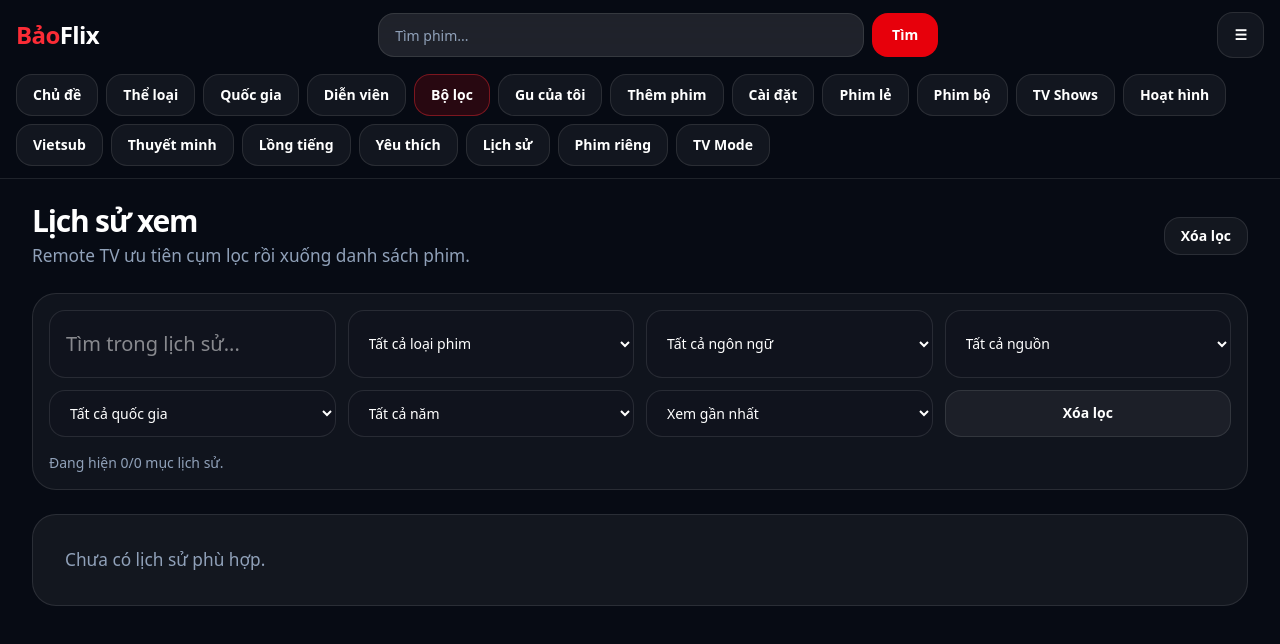
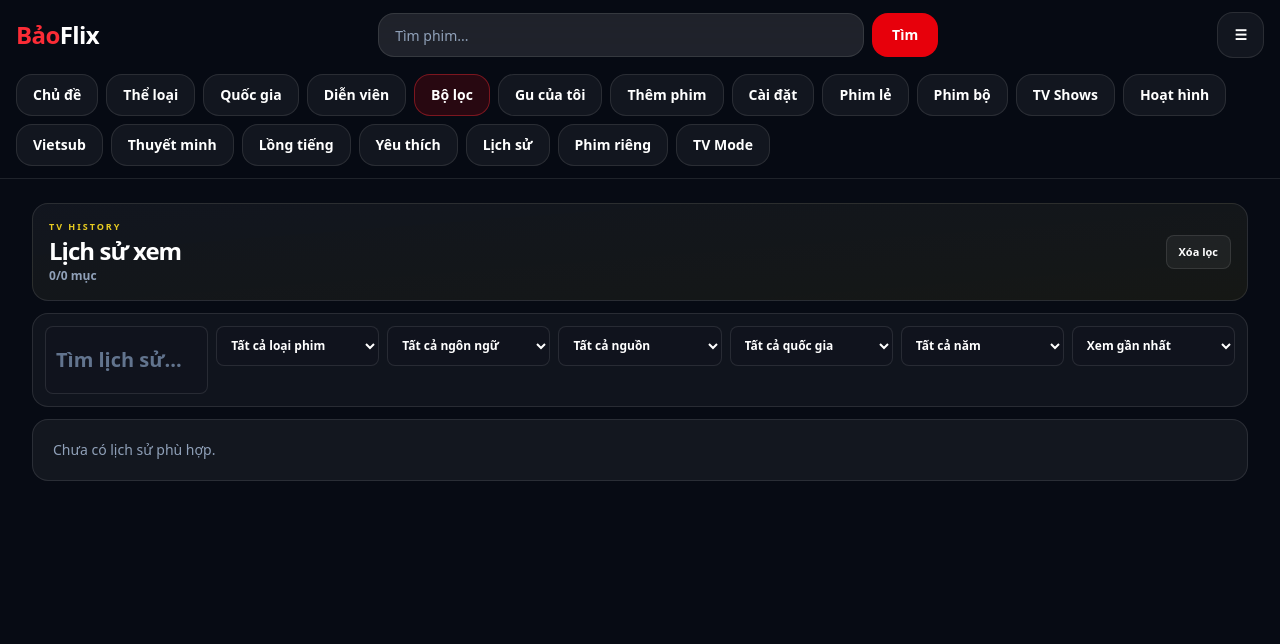
Before and after one commit to duybao011/baoflix, a Next.js app: page /lich-su in a window 1280 px wide. Shown: the top 644 px of the page. Built offline with nearby package versions, Linux system fonts and the light colour scheme.

Commit message:
Update Baoflix

```diff
--- a/app/lich-su/page.tsx
+++ b/app/lich-su/page.tsx
@@ -16,7 +16,7 @@ type HistoryItem = WatchHistoryItem & {
 };
 
 const TV_FOCUS_CLASS =
-  "focus-visible:scale-[1.035] focus-visible:outline-none focus-visible:ring-2 focus-visible:ring-yellow-300/80 focus-visible:ring-offset-2 focus-visible:ring-offset-black";
+  "focus-visible:scale-[1.02] focus-visible:outline-none focus-visible:ring-2 focus-visible:ring-yellow-300/90 focus-visible:ring-offset-2 focus-visible:ring-offset-black";
 
 const langOptions = [
   { label: "Tất cả ngôn ngữ", value: "tat-ca" },
@@ -104,7 +104,7 @@ function SelectBox({
       onChange={(event) => onChange(event.target.value)}
       data-tv-focus-key={focusKey}
       className={[
-        "rounded-2xl border border-white/10 bg-[#10131d] px-4 py-3 text-sm text-white outline-none",
+        "h-9 rounded-lg border border-white/10 bg-[#10131d] px-2.5 text-[12px] font-bold text-white outline-none min-[1280px]:h-10",
         TV_FOCUS_CLASS,
       ].join(" ")}
     >
@@ -214,6 +214,15 @@ export default function HistoryPage() {
     return result;
   }, [items, keyword, type, lang, server, country, year, sort]);
 
+  const activeFilterCount =
+    (keyword.trim() ? 1 : 0) +
+    (type !== "tat-ca" ? 1 : 0) +
+    (lang !== "tat-ca" ? 1 : 0) +
+    (server !== "tat-ca" ? 1 : 0) +
+    (country !== "tat-ca" ? 1 : 0) +
+    (year !== "tat-ca" ? 1 : 0) +
+    (sort !== "latest" ? 1 : 0);
+
   function clearHistory() {
     clearWatchHistory();
     setItems([]);
@@ -243,24 +252,31 @@ export default function HistoryPage() {
       data-tv-scope="history-page"
       data-tv-lock="true"
       data-tv-autofocus="true"
-      className="baoflix-tv-page"
+      className="baoflix-tv-page space-y-3"
     >
-      <div className="mb-6 flex items-center justify-between gap-4">
-        <div>
-          <h1 className="text-3xl font-black">Lịch sử xem</h1>
-          <p className="mt-1 text-slate-400">
-            Remote TV ưu tiên cụm lọc rồi xuống danh sách phim.
+      <header className="rounded-2xl border border-white/10 bg-gradient-to-br from-white/[0.045] to-yellow-300/[0.06] p-3 min-[1280px]:p-4">
+        <div className="flex flex-wrap items-center justify-between gap-3">
+          <div className="min-w-0">
+            <p className="text-[9px] font-black uppercase tracking-[0.22em] text-yellow-300/90">
+              TV History
+            </p>
+            <h1 className="mt-0.5 text-xl font-black leading-tight min-[1280px]:text-2xl">
+              Lịch sử xem
+            </h1>
+            <p className="mt-0.5 text-xs font-semibold text-slate-400">
+              {filteredItems.length}/{items.length} mục
+              {activeFilterCount ? ` • ${activeFilterCount} lọc đang bật` : ""}
             </p>
           </div>
 
-        <div data-tv-row className="flex gap-2">
+          <div data-tv-row data-tv-row-key="history:top-actions" className="flex gap-2">
             <button
               type="button"
               onClick={clearFilters}
               data-tv-default
               data-tv-focus-key="history:clear-filters-top"
               className={[
-              "rounded-2xl border border-white/10 bg-white/5 px-4 py-2 text-sm font-black hover:bg-white/10",
+                "rounded-lg border border-white/10 bg-white/5 px-3 py-2 text-[11px] font-black hover:bg-white/10",
                 TV_FOCUS_CLASS,
               ].join(" ")}
             >
@@ -273,7 +289,7 @@ export default function HistoryPage() {
                 onClick={clearHistory}
                 data-tv-focus-key="history:clear-history"
                 className={[
-                "rounded-2xl border border-white/10 bg-white/5 px-4 py-2 text-sm font-black hover:bg-red-600",
+                  "rounded-lg border border-white/10 bg-white/5 px-3 py-2 text-[11px] font-black hover:bg-red-600",
                   TV_FOCUS_CLASS,
                 ].join(" ")}
               >
@@ -282,23 +298,26 @@ export default function HistoryPage() {
             )}
           </div>
         </div>
+      </header>
 
       <section
         data-tv-section="history-filters"
-        className="mb-6 rounded-3xl border border-white/10 bg-white/[0.04] p-4"
+        data-tv-scroll-align="center"
+        className="rounded-2xl border border-white/10 bg-white/[0.04] p-2.5 min-[1280px]:p-3"
       >
         <div
           data-tv-row
+          data-tv-row-key="history:filters"
           data-tv-row-wrap="true"
-          className="grid gap-3 md:grid-cols-2 xl:grid-cols-4"
+          className="grid gap-2 md:grid-cols-3 xl:grid-cols-7"
         >
           <input
             value={keyword}
             onChange={(event) => setKeyword(event.target.value)}
             data-tv-focus-key="history:keyword"
-            placeholder="Tìm trong lịch sử..."
+            placeholder="Tìm lịch sử..."
             className={[
-              "rounded-2xl border border-white/10 bg-[#10131d] px-4 py-3 text-sm text-white outline-none",
+              "h-9 rounded-lg border border-white/10 bg-[#10131d] px-2.5 text-[12px] font-bold text-white outline-none placeholder:text-slate-500 min-[1280px]:h-10",
               TV_FOCUS_CLASS,
             ].join(" ")}
           />
@@ -351,39 +370,25 @@ export default function HistoryPage() {
             <option value="oldest">Xem cũ nhất</option>
             <option value="az">Tên A-Z</option>
           </SelectBox>
-
-          <button
-            type="button"
-            onClick={clearFilters}
-            data-tv-focus-key="history:clear-filters"
-            className={[
-              "rounded-2xl border border-white/10 bg-white/5 px-4 py-3 text-sm font-black hover:bg-white/10",
-              TV_FOCUS_CLASS,
-            ].join(" ")}
-          >
-            Xóa lọc
-          </button>
         </div>
-
-        <p className="mt-4 text-sm text-slate-400">
-          Đang hiện {filteredItems.length}/{items.length} mục lịch sử.
-        </p>
       </section>
 
       {filteredItems.length === 0 ? (
-        <div className="rounded-3xl border border-white/10 bg-white/5 p-8 text-slate-400">
+        <div className="rounded-2xl border border-white/10 bg-white/5 p-5 text-sm text-slate-400">
           Chưa có lịch sử phù hợp.
         </div>
       ) : (
         <div
           data-tv-section="history-results"
           data-tv-row
+          data-tv-row-key="history:results"
           data-tv-row-wrap="true"
-          className="grid grid-cols-2 gap-3 sm:grid-cols-3 lg:grid-cols-4 2xl:grid-cols-6"
+          data-tv-scroll-align="center"
+          className="grid grid-cols-2 gap-2 sm:grid-cols-3 md:grid-cols-5 lg:grid-cols-7 xl:grid-cols-8 2xl:grid-cols-9"
         >
-          {filteredItems.map((item) => (
+          {filteredItems.map((item, index) => (
             <CompactMovieCard
-              key={item.slug}
+              key={`${item.isCustom ? "custom" : "normal"}-${item.slug}`}
               href={getHistoryHref(item)}
               title={item.name}
               originName={item.origin_name}
@@ -391,16 +396,18 @@ export default function HistoryPage() {
               topBadge={item.quality}
               topBadgeTone="dark"
               rightBadge={item.isCustom ? "Riêng" : undefined}
-              bottomPrimary={`Xem tiếp: ${item.episodeName || "Tập đang xem"}`}
+              bottomPrimary={item.episodeName || "Tập đang xem"}
               bottomSecondary={getSourceLabel(item)}
               meta={[
                 item.year,
                 item.lang,
                 item.watchedAt && formatWatchedTime(item.watchedAt),
               ]}
+              tvDefault={index === 0}
               onRemove={() => removeHistoryMovie(item)}
               removeLabel="Xóa"
               removeAriaLabel={`Xóa ${item.name} khỏi lịch sử`}
+              hideRemoveUntilHover
             />
           ))}
         </div>
--- a/components/CompactMovieCard.tsx
+++ b/components/CompactMovieCard.tsx
@@ -17,6 +17,7 @@ type CompactMovieCardProps = {
   bottomPrimary?: string;
   bottomSecondary?: string;
   meta?: Array<string | number | false | null | undefined>;
+  tvDefault?: boolean;
   onRemove?: () => void;
   removeLabel?: string;
   removeAriaLabel?: string;
@@ -25,7 +26,7 @@ type CompactMovieCardProps = {
 };
 
 const TV_CARD_FOCUS_CLASS =
-  "focus-visible:scale-[1.035] focus-visible:border-yellow-300 focus-visible:outline-none focus-visible:ring-2 focus-visible:ring-yellow-300/80 focus-visible:ring-offset-2 focus-visible:ring-offset-black";
+  "focus-visible:scale-[1.025] focus-visible:border-yellow-300 focus-visible:outline-none focus-visible:ring-2 focus-visible:ring-yellow-300/90 focus-visible:ring-offset-2 focus-visible:ring-offset-black focus-visible:shadow-[0_0_0_5px_rgba(250,204,21,0.16),0_18px_38px_rgba(0,0,0,0.55)]";
 
 function getBadgeClass(tone: BadgeTone) {
   if (tone === "yellow") return "bg-yellow-300 text-black";
@@ -44,6 +45,7 @@ export default function CompactMovieCard({
   bottomPrimary,
   bottomSecondary,
   meta = [],
+  tvDefault = false,
   onRemove,
   removeLabel = "Xóa",
   removeAriaLabel,
@@ -92,33 +94,34 @@ export default function CompactMovieCard({
   return (
     <article
       data-tv-card="compact-movie"
-      className="group relative overflow-hidden rounded-2xl border border-white/10 bg-white/[0.045] transition hover:-translate-y-1 hover:bg-white/[0.075]"
+      className="group relative overflow-hidden rounded-lg border border-white/10 bg-white/[0.04] transition hover:-translate-y-0.5 hover:bg-white/[0.07] focus-within:border-yellow-300 focus-within:ring-2 focus-within:ring-yellow-300/80 focus-within:ring-offset-2 focus-within:ring-offset-black"
     >
       <Link
         href={href}
         prefetch={false}
+        data-tv-default={tvDefault ? true : undefined}
         data-tv-focus-key={`compact-card:${href}`}
-        className={["block rounded-2xl", TV_CARD_FOCUS_CLASS].join(" ")}
+        className={["block rounded-lg", TV_CARD_FOCUS_CLASS].join(" ")}
       >
         <div className="relative aspect-[2/3] overflow-hidden bg-slate-900">
           <img
             src={getImageUrl(image)}
             alt={title}
-            className="h-full w-full object-cover transition duration-300 group-hover:scale-105 group-focus-within:scale-105"
+            className="h-full w-full object-cover transition duration-200 group-hover:scale-[1.035] group-focus-within:scale-[1.035]"
             loading="lazy"
             decoding="async"
           />
 
           {(bottomPrimary || bottomSecondary) && (
-            <div className="absolute inset-x-0 bottom-0 bg-gradient-to-t from-black via-black/75 to-transparent p-2 pt-14">
+            <div className="absolute inset-x-0 bottom-0 bg-gradient-to-t from-black via-black/75 to-transparent p-1.5 pt-10">
               {bottomPrimary && (
-                <p className="line-clamp-1 text-[11px] font-black text-red-300">
+                <p className="line-clamp-1 text-[10px] font-black text-red-300">
                   {bottomPrimary}
                 </p>
               )}
 
               {bottomSecondary && (
-                <p className="mt-0.5 line-clamp-1 text-[10px] font-bold text-yellow-300">
+                <p className="mt-0.5 line-clamp-1 text-[9px] font-bold text-yellow-300">
                   {bottomSecondary}
                 </p>
               )}
@@ -128,7 +131,7 @@ export default function CompactMovieCard({
           {topBadge && (
             <span
               className={[
-                "absolute left-2 top-2 rounded-full px-2 py-1 text-[10px] font-black",
+                "absolute left-1.5 top-1.5 max-w-[78%] truncate rounded-md px-1.5 py-0.5 text-[9px] font-black",
                 getBadgeClass(topBadgeTone),
               ].join(" ")}
             >
@@ -137,24 +140,24 @@ export default function CompactMovieCard({
           )}
 
           {rightBadge && (
-            <span className="absolute right-2 top-2 rounded-full bg-yellow-300 px-2 py-1 text-[10px] font-black text-black">
+            <span className="absolute right-1.5 top-1.5 rounded-md bg-yellow-300 px-1.5 py-0.5 text-[9px] font-black text-black">
               {rightBadge}
             </span>
           )}
         </div>
 
-        <div className="space-y-1 p-3">
-          <h2 className="line-clamp-2 min-h-[2.5rem] text-sm font-black leading-5 text-white">
+        <div className="min-h-[52px] space-y-0.5 p-1.5">
+          <h2 className="line-clamp-2 text-[11px] font-black leading-tight text-white min-[1280px]:text-[12px]">
             {title}
           </h2>
 
           {originName && (
-            <p className="line-clamp-1 text-xs text-slate-400">{originName}</p>
+            <p className="line-clamp-1 text-[9px] font-semibold text-slate-400">{originName}</p>
           )}
 
           {visibleMeta.length > 0 && (
-            <div className="flex flex-wrap items-center gap-1 text-[11px] text-slate-500">
-              {visibleMeta.map((item, index) => (
+            <div className="flex flex-wrap items-center gap-1 text-[9px] font-bold text-slate-500">
+              {visibleMeta.slice(0, 3).map((item, index) => (
                 <span key={`${item}-${index}`}>
                   {index > 0 ? "• " : ""}
                   {item}
@@ -172,7 +175,7 @@ export default function CompactMovieCard({
           data-tv-skip
           tabIndex={-1}
           className={[
-            "absolute right-2 top-2 rounded-full border px-2.5 py-1 text-[11px] font-black text-white backdrop-blur",
+            "absolute right-1.5 top-1.5 rounded-md border px-1.5 py-0.5 text-[9px] font-black text-white backdrop-blur",
             confirmingDelete
               ? "border-red-400 bg-red-600"
               : "border-white/10 bg-black/75 hover:bg-red-600",
@@ -182,7 +185,7 @@ export default function CompactMovieCard({
           ].join(" ")}
           aria-label={removeAriaLabel || removeLabel}
         >
-          {confirmingDelete ? "Chắc chắn?" : removeLabel}
+          {confirmingDelete ? "Chắc?" : removeLabel}
         </button>
       )}
     </article>
--- a/components/MovieCard.tsx
+++ b/components/MovieCard.tsx
@@ -71,12 +71,12 @@ export default function MovieCard({
   }
 
   return (
-    <article className="group relative overflow-hidden rounded-lg border border-white/10 bg-white/[0.035] shadow-md shadow-black/20 transition hover:-translate-y-0.5 hover:bg-white/[0.07] focus-within:border-yellow-300">
+    <article className="group relative overflow-hidden rounded-lg border border-white/10 bg-white/[0.035] shadow-md shadow-black/20 transition hover:-translate-y-0.5 hover:bg-white/[0.07] focus-within:border-yellow-300 focus-within:ring-2 focus-within:ring-yellow-300/80 focus-within:ring-offset-2 focus-within:ring-offset-black">
       <Link
         href={`/phim/${movie.slug}`}
         data-tv-default={tvDefault ? true : undefined}
         data-tv-focus-key={`movie:${movie.slug}`}
-        className="block focus-visible:outline-none focus-visible:ring-2 focus-visible:ring-yellow-300/80 focus-visible:ring-offset-4 focus-visible:ring-offset-black"
+        className="block focus-visible:scale-[1.02] focus-visible:outline-none focus-visible:ring-2 focus-visible:ring-yellow-300/90 focus-visible:ring-offset-2 focus-visible:ring-offset-black focus-visible:shadow-[0_0_0_5px_rgba(250,204,21,0.16),0_18px_38px_rgba(0,0,0,0.55)]"
         aria-label={`Mở phim ${movie.name}`}
       >
         <div className="relative aspect-[2/3] overflow-hidden bg-slate-900">
```
Lines whose indentation alone changed are shown as unchanged.
